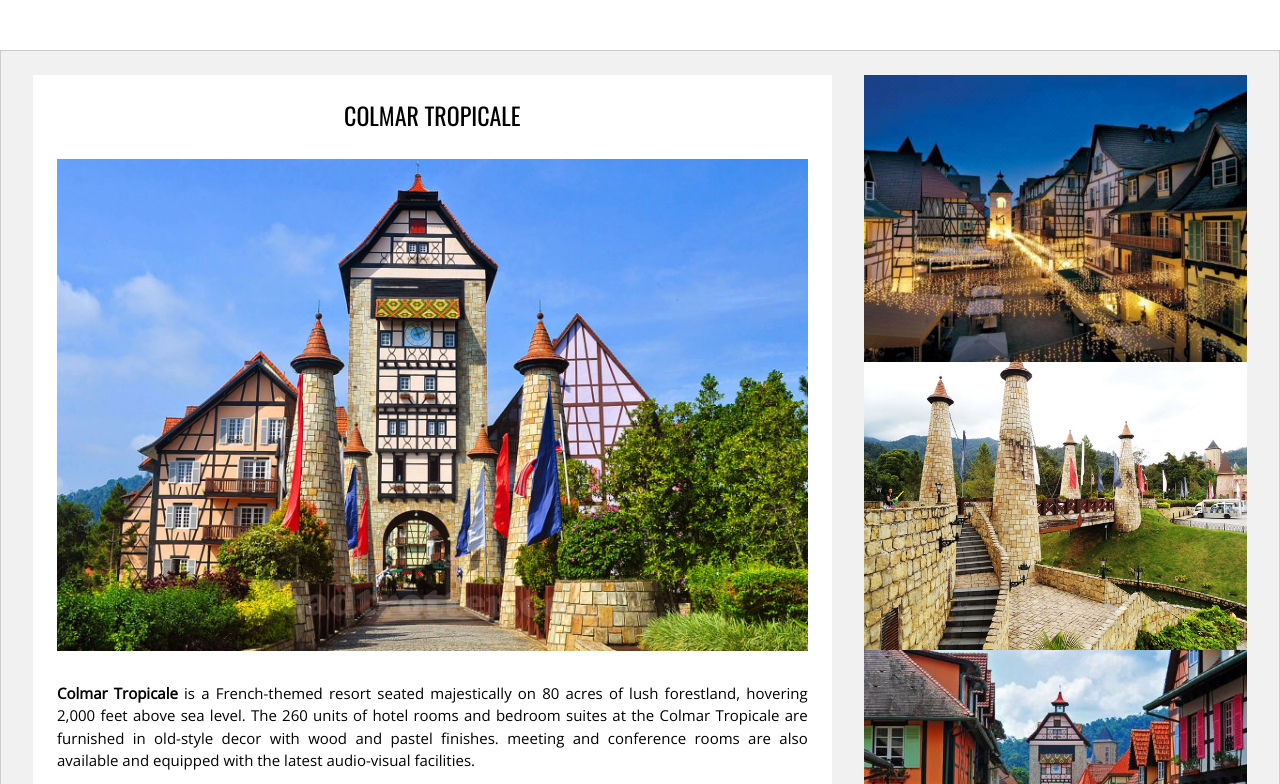
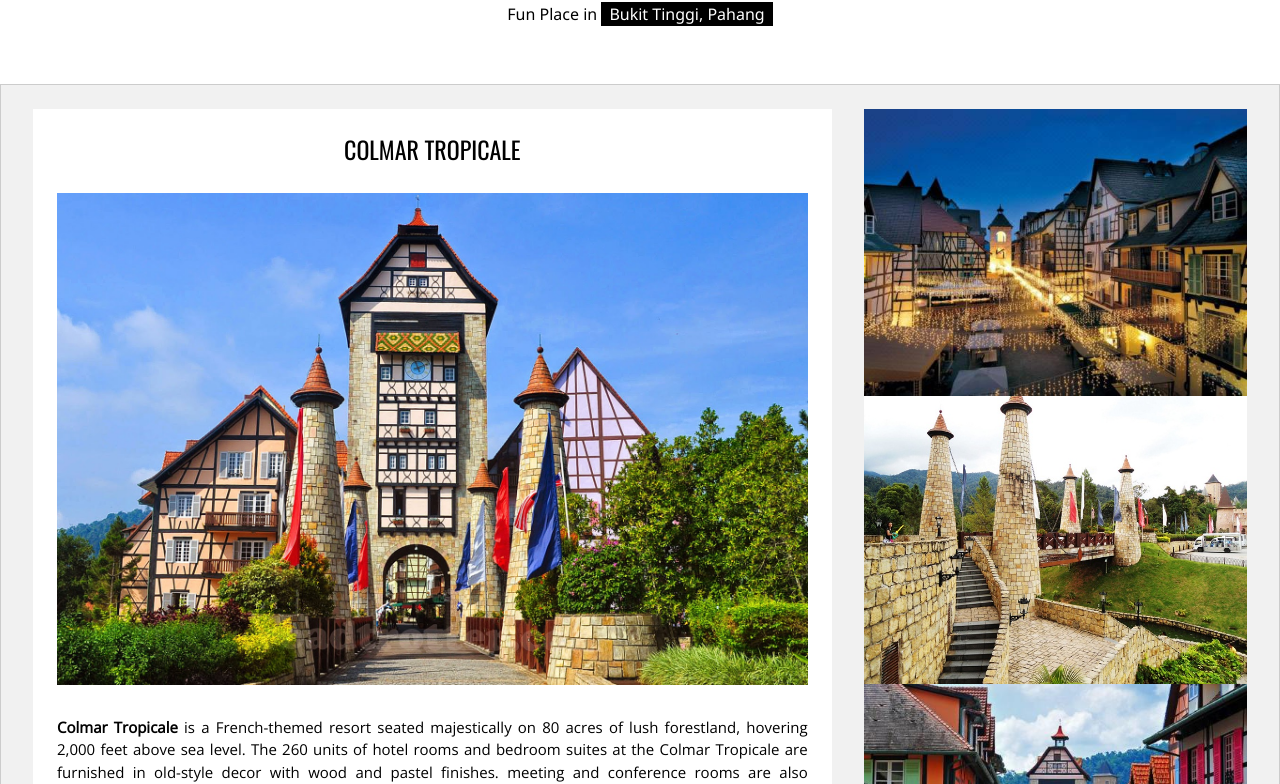
Before and after one commit to Syazaainaa/What-s-fun-in-pahang, a plain HTML site: page BukitTinggi.html in a window 1280 px wide. Shown: the part 138-922 px from the top of the page. Drawn offline with nearby package versions, Linux system fonts and the light colour scheme.

Commit message:
Update BukitTinggi.html

```diff
--- a/BukitTinggi.html
+++ b/BukitTinggi.html
@@ -20,6 +20,7 @@ and is wrapped around the whole page content, except for the footer in this exam
   <!-- Header -->
   <header class="w3-container w3-center w3-padding-48 w3-white">
     <h1 class="w3-xxxlarge"><b>BUKIT TINGGI</b></h1>
+    <h6>Fun Place in <span class="w3-tag">Bukit Tinggi, Pahang</span></h6>
   </header>
 
   <!-- Grid -->
```
